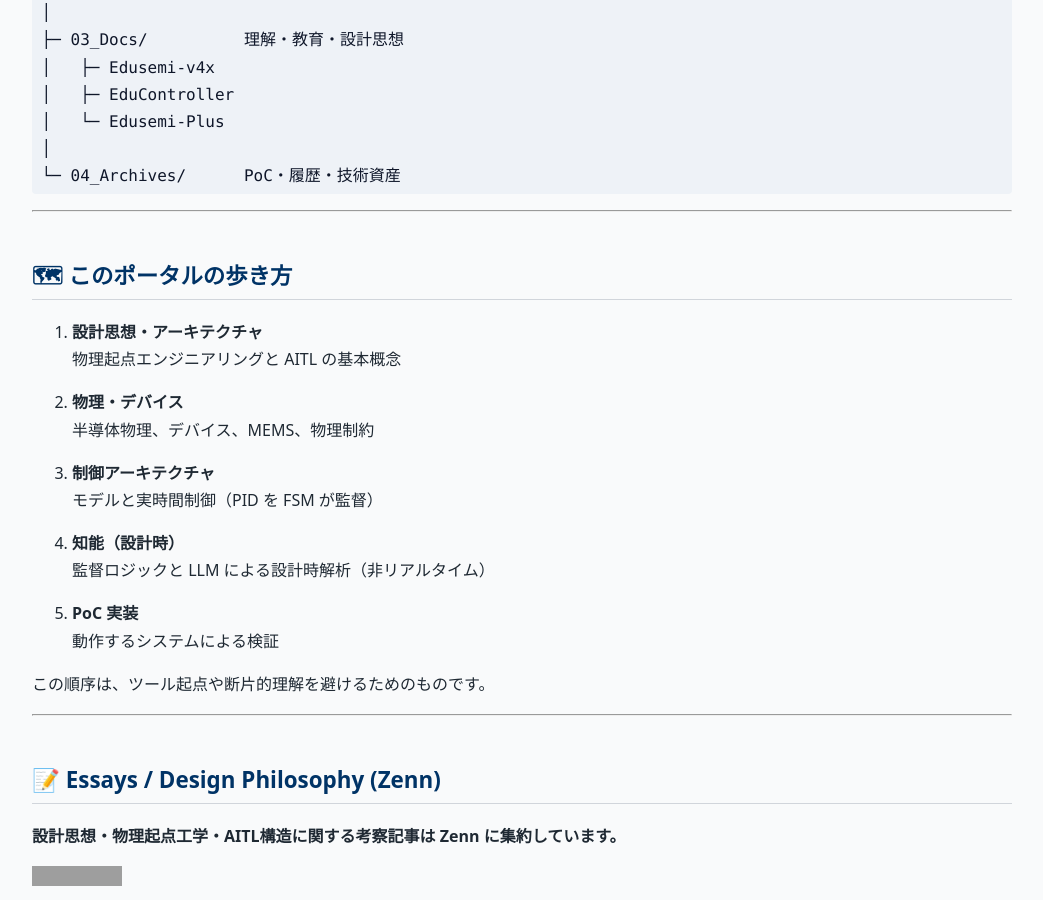
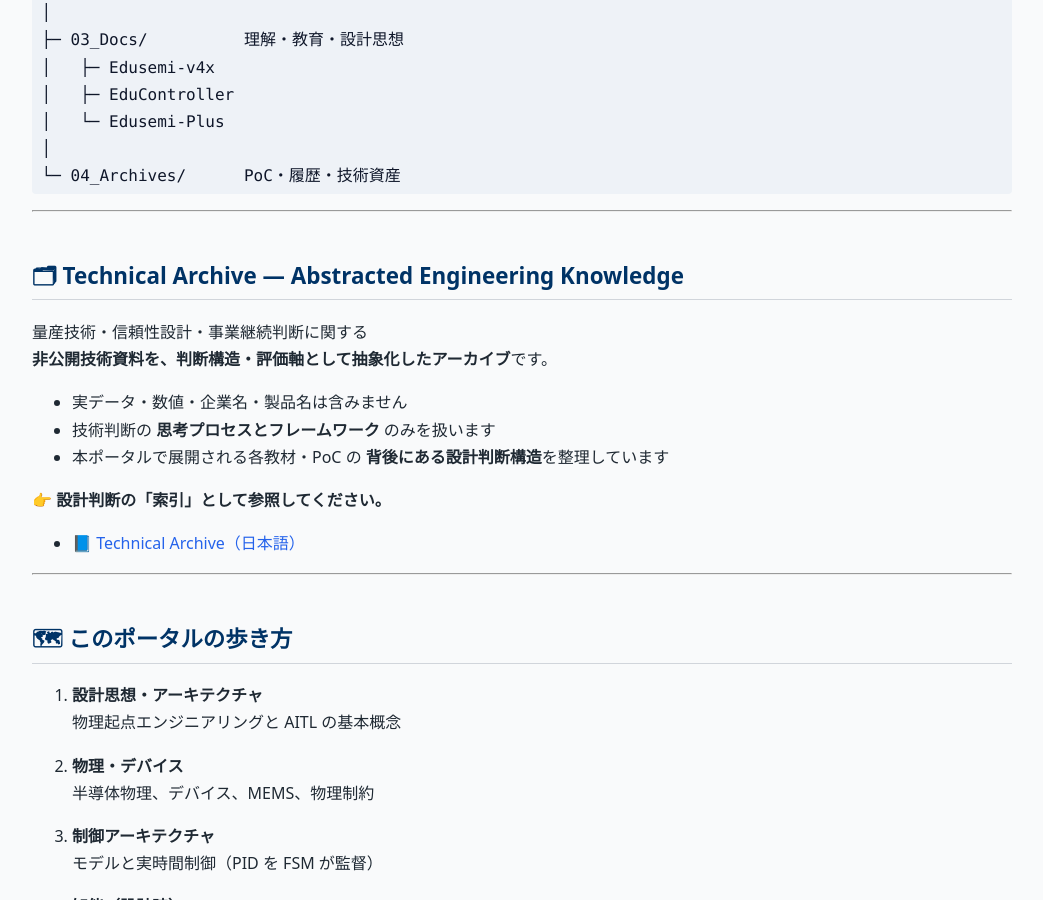
Before and after one commit to Samizo-AITL/Samizo-AITL.github.io, a Jekyll site: the page built from portal/index.md, in a window 1280 px wide and 900 px high, scrolled down 3726 px. Shown: the whole window, without its empty margins (118-1161 px from the left). Built offline with Jekyll 4.4.1, drawn with Linux system fonts in a browser that asks for light colours; our own code applies the rules of GitHub Pages for plain Markdown files; grey boxes are pictures that could not be loaded.

Commit message:
Update index.md

````diff
--- a/portal/index.md
+++ b/portal/index.md
@@ -150,6 +150,21 @@ Samizo-AITL/
 │
 └─ 04_Archives/      PoC・履歴・技術資産
 ```
+
+---
+
+## 🗂 Technical Archive — Abstracted Engineering Knowledge
+
+量産技術・信頼性設計・事業継続判断に関する
+**非公開技術資料を、判断構造・評価軸として抽象化したアーカイブ**です。
+
+- 実データ・数値・企業名・製品名は含みません
+- 技術判断の **思考プロセスとフレームワーク** のみを扱います
+- 本ポータルで展開される各教材・PoC の **背後にある設計判断構造**を整理しています
+
+👉 **設計判断の「索引」として参照してください。**
+
+- 📘 [Technical Archive（日本語）](../about/docs/)
 
 ---
 
````
